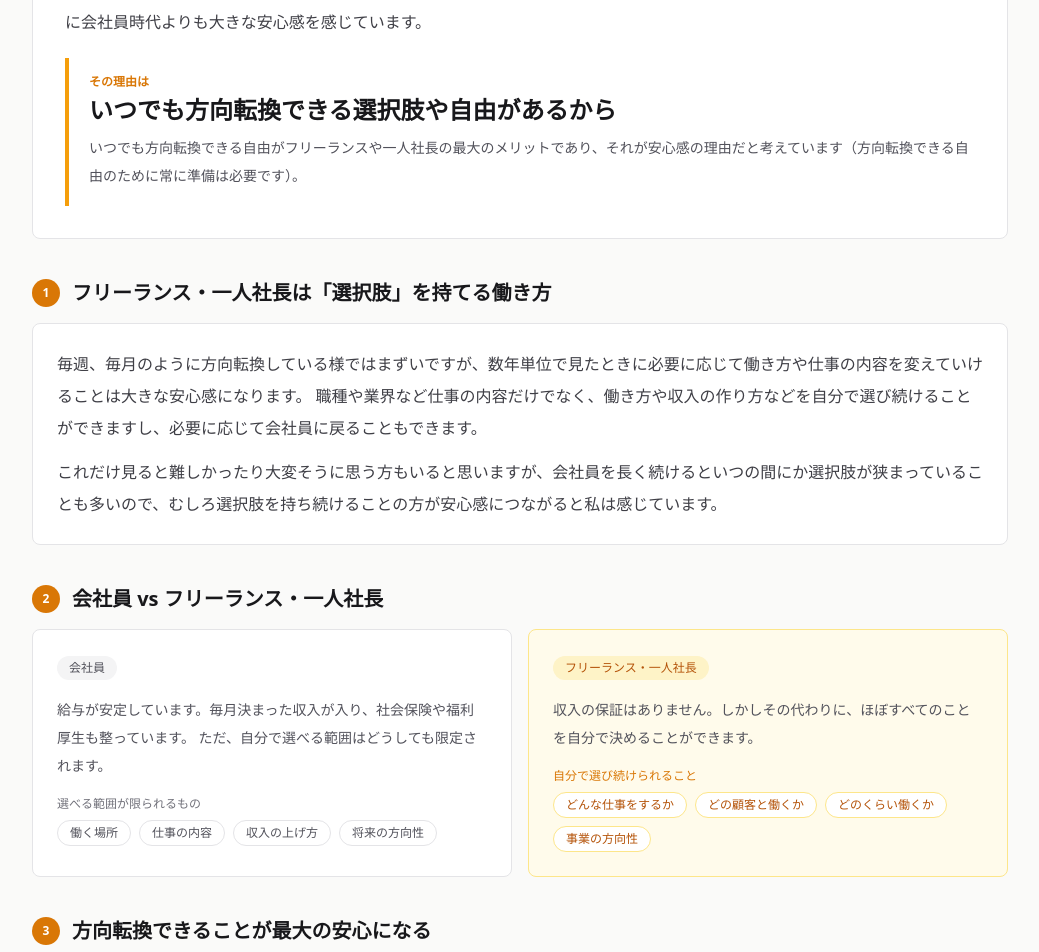
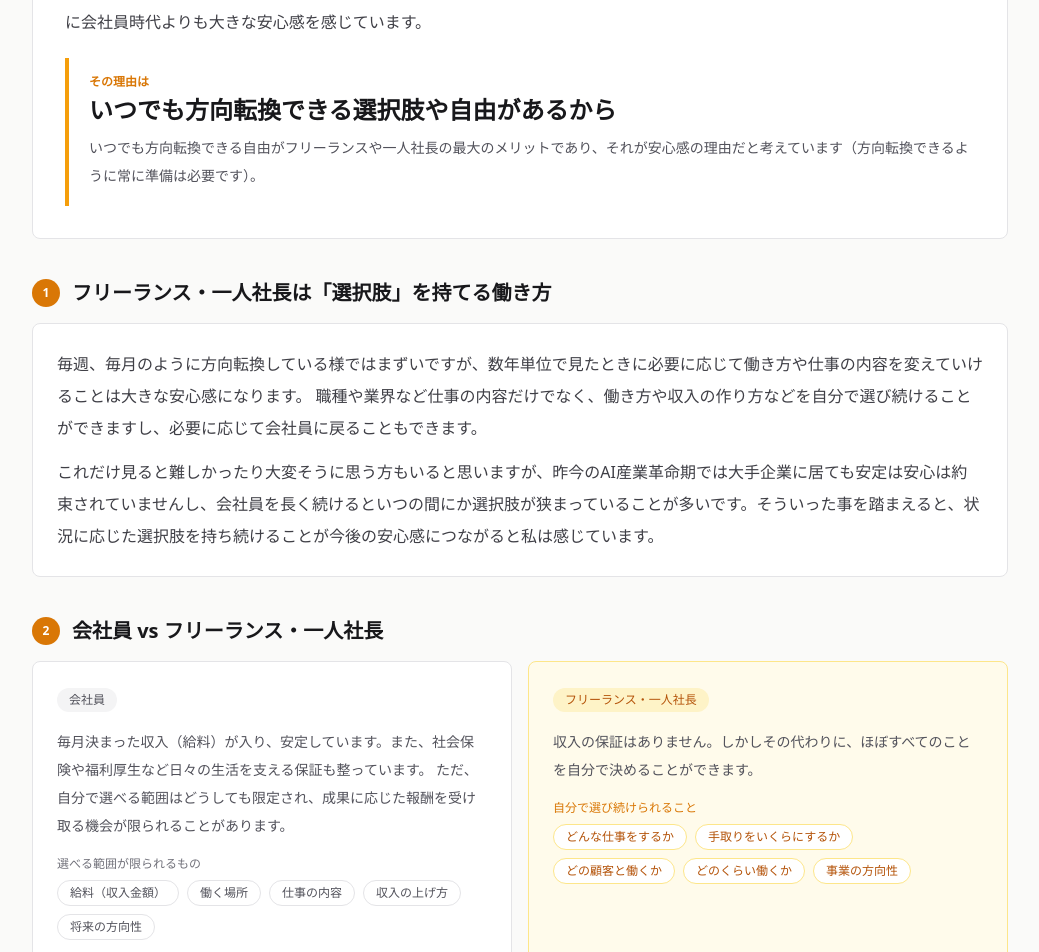
Before and after one commit to al-kito/solokeiei, a Next.js app: page /why in a window 1280 px wide. Shown: the part 600-1552 px from the top of the page, without its empty margins (120-1159 px from the left). Built offline with nearby package versions, Linux system fonts and the light colour scheme.

Commit message:
update why page content
Co-Authored-By: Claude Sonnet 4.6 <noreply@anthropic.com>

```diff
--- a/src/app/why/page.tsx
+++ b/src/app/why/page.tsx
@@ -71,7 +71,7 @@ export default function WhyPage() {
           <p className="text-xs font-semibold text-amber-600">その理由は</p>
           <p className="mt-1 text-2xl font-bold text-zinc-900">いつでも方向転換できる選択肢や自由があるから</p>
           <p className="mt-2 text-sm leading-7 text-zinc-600">
-            いつでも方向転換できる自由がフリーランスや一人社長の最大のメリットであり、それが安心感の理由だと考えています（方向転換できる自由のために常に準備は必要です）。
+            いつでも方向転換できる自由がフリーランスや一人社長の最大のメリットであり、それが安心感の理由だと考えています（方向転換できるように常に準備は必要です）。
           </p>
         </div>
       </section>
@@ -88,7 +88,7 @@ export default function WhyPage() {
             職種や業界など仕事の内容だけでなく、働き方や収入の作り方などを自分で選び続けることができますし、必要に応じて会社員に戻ることもできます。
         </p>
         <p className="text-base leading-8 text-zinc-700">
-            これだけ見ると難しかったり大変そうに思う方もいると思いますが、会社員を長く続けるといつの間にか選択肢が狭まっていることも多いので、むしろ選択肢を持ち続けることの方が安心感につながると私は感じています。
+            これだけ見ると難しかったり大変そうに思う方もいると思いますが、昨今のAI産業革命期では大手企業に居ても安定は安心は約束されていませんし、会社員を長く続けるといつの間にか選択肢が狭まっていることが多いです。そういった事を踏まえると、状況に応じた選択肢を持ち続けることが今後の安心感につながると私は感じています。
           </p>
         </div>
       </section>
@@ -107,13 +107,13 @@ export default function WhyPage() {
               会社員
             </span>
             <p className="text-sm leading-7 text-zinc-600">
-              給与が安定しています。毎月決まった収入が入り、社会保険や福利厚生も整っています。
-              ただ、自分で選べる範囲はどうしても限定されます。
+              毎月決まった収入（給料）が入り、安定しています。また、社会保険や福利厚生など日々の生活を支える保証も整っています。
+              ただ、自分で選べる範囲はどうしても限定され、成果に応じた報酬を受け取る機会が限られることがあります。
             </p>
             <div>
               <p className="mb-2 text-xs font-medium text-zinc-500">選べる範囲が限られるもの</p>
               <div className="flex flex-wrap gap-2">
-                {["働く場所", "仕事の内容", "収入の上げ方", "将来の方向性"].map((item) => (
+                {["給料（収入金額）", "働く場所", "仕事の内容", "収入の上げ方", "将来の方向性"].map((item) => (
                   <span key={item} className="rounded-full border border-zinc-200 px-3 py-1 text-xs text-zinc-600">
                     {item}
                   </span>
@@ -133,7 +133,7 @@ export default function WhyPage() {
             <div>
               <p className="mb-2 text-xs font-medium text-amber-600">自分で選び続けられること</p>
               <div className="flex flex-wrap gap-2">
-                {["どんな仕事をするか", "どの顧客と働くか", "どのくらい働くか", "事業の方向性"].map((item) => (
+                {["どんな仕事をするか","手取りをいくらにするか", "どの顧客と働くか", "どのくらい働くか", "事業の方向性"].map((item) => (
                   <span key={item} className="rounded-full border border-amber-200 bg-white px-3 py-1 text-xs text-amber-700">
                     {item}
                   </span>
```
